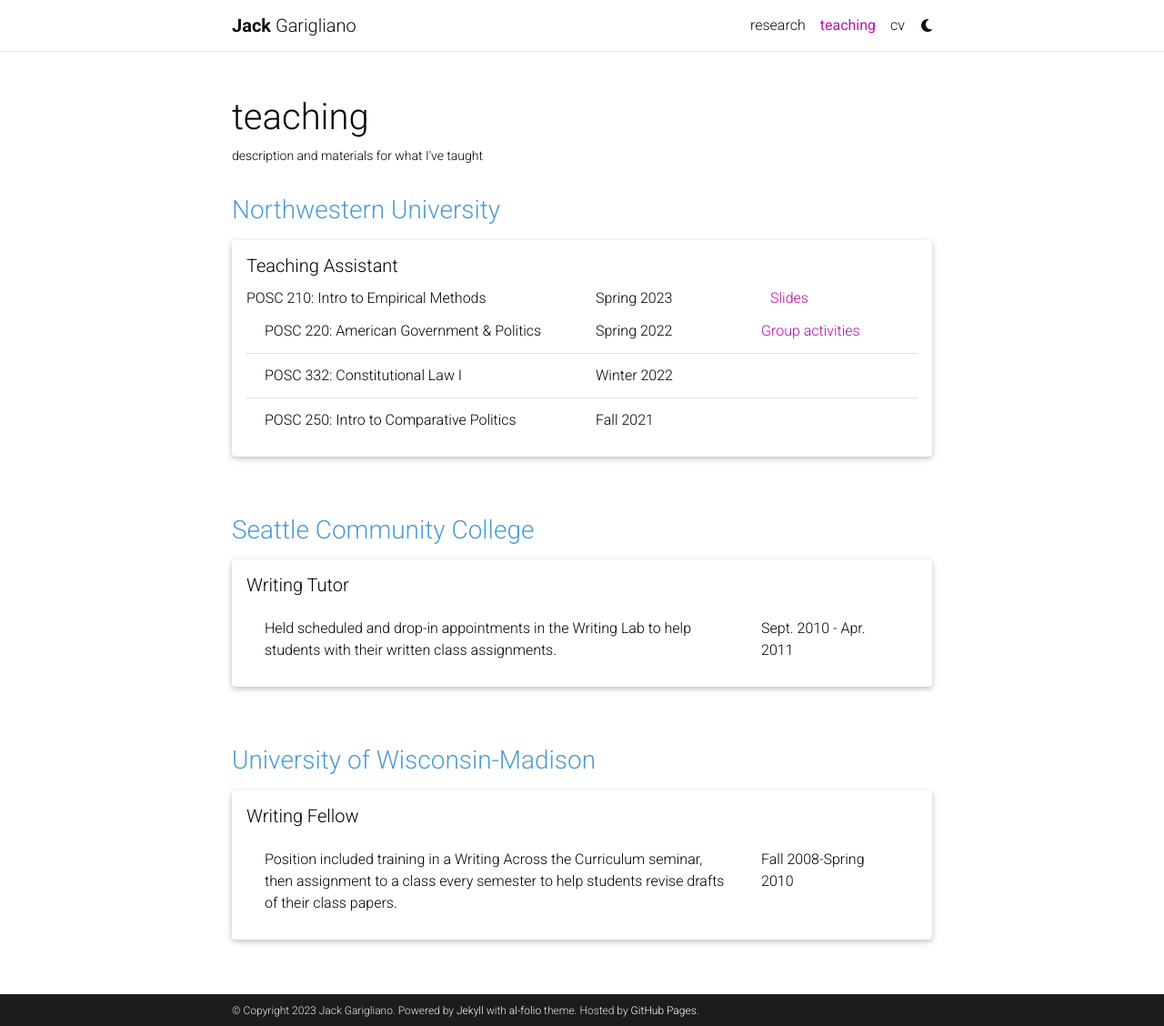
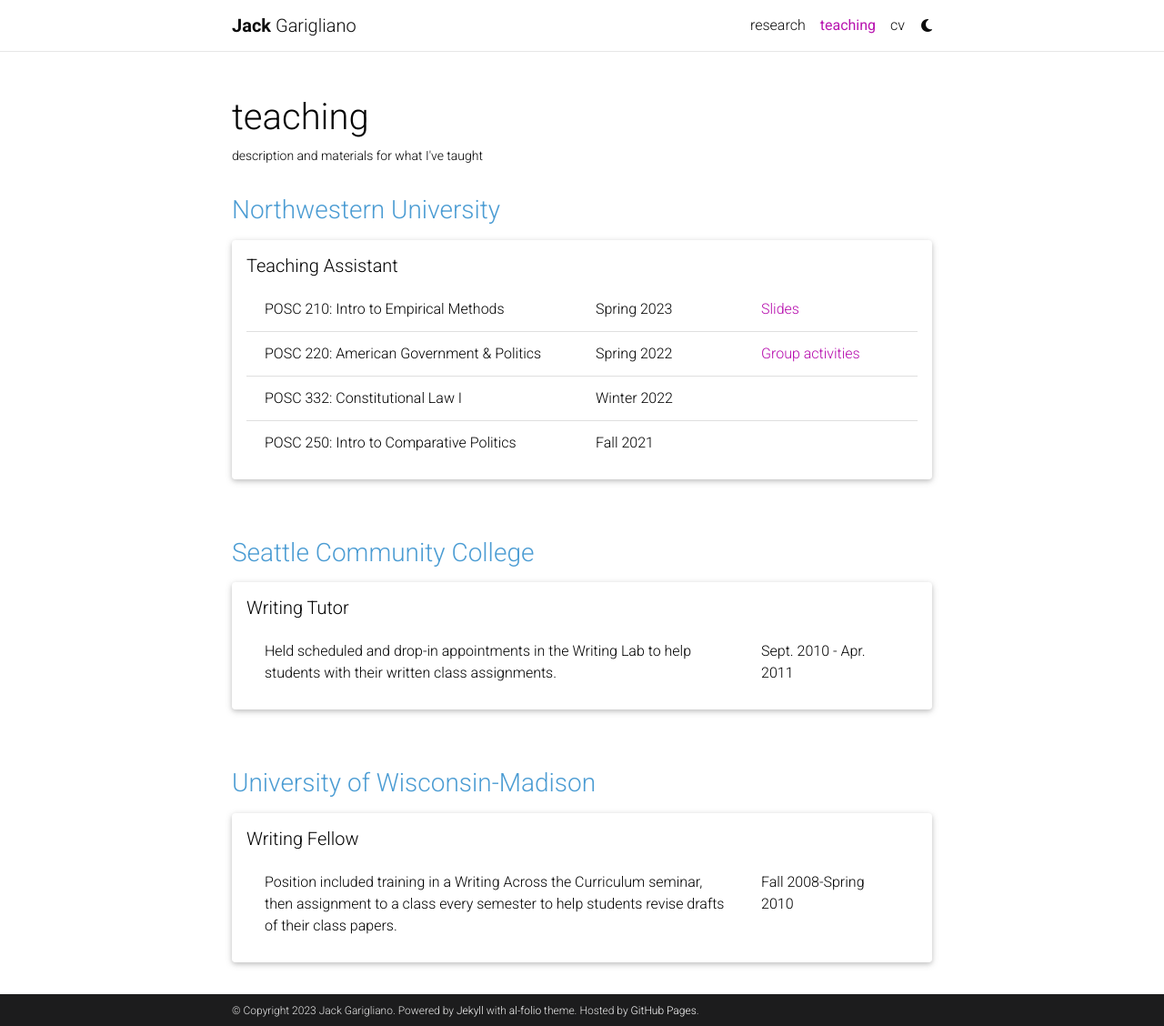
Before and after one commit to jack-garigliano/jack-garigliano.github.io, a Jekyll site: the page built from _pages/teaching.md, in a window 1280 px wide and 1128 px high. Shown: the whole window at 91% size. Built offline with Jekyll 4.4.1, drawn with Linux system fonts in a browser that asks for light colours; comment, search, counter and statistics services are not loaded; a style sheet for code colours, icons or effects is not loaded.

Commit message:
Update teaching.md

```diff
--- a/_pages/teaching.md
+++ b/_pages/teaching.md
@@ -17,6 +17,7 @@
       </div>
     </div>
     <ul class="card-text font-weight-light list-group list-group-flush">
+      <li class="list-group-item">
         <div class="row">
           <div class="col-sm-6">
               POSC 210: Intro to Empirical Methods
@@ -28,6 +29,7 @@
             <a href="/teaching/intro-empirics">Slides</a>
           </div>
         </div>
+      </li>
        <li class="list-group-item">
         <div class="row">
           <div class="col-sm-6">
```
